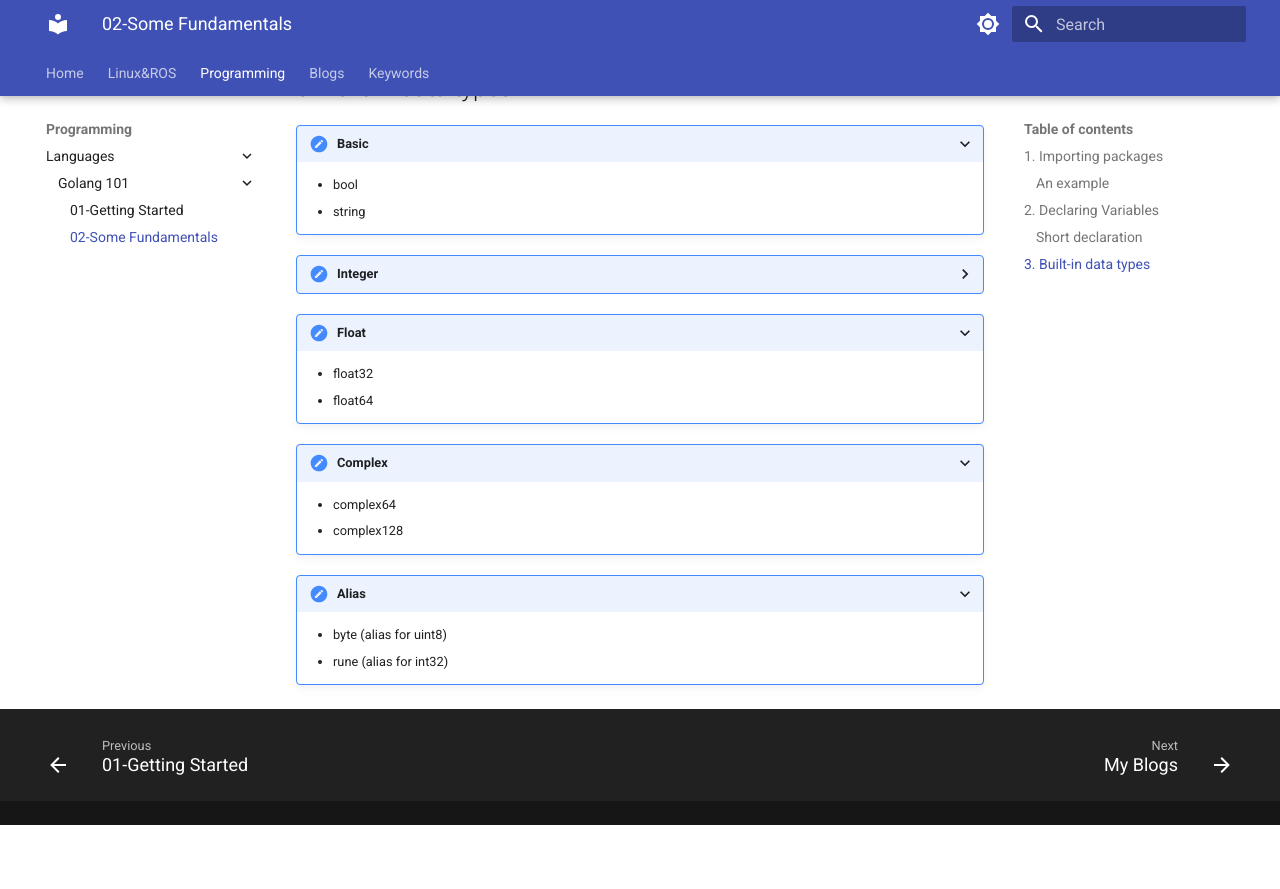
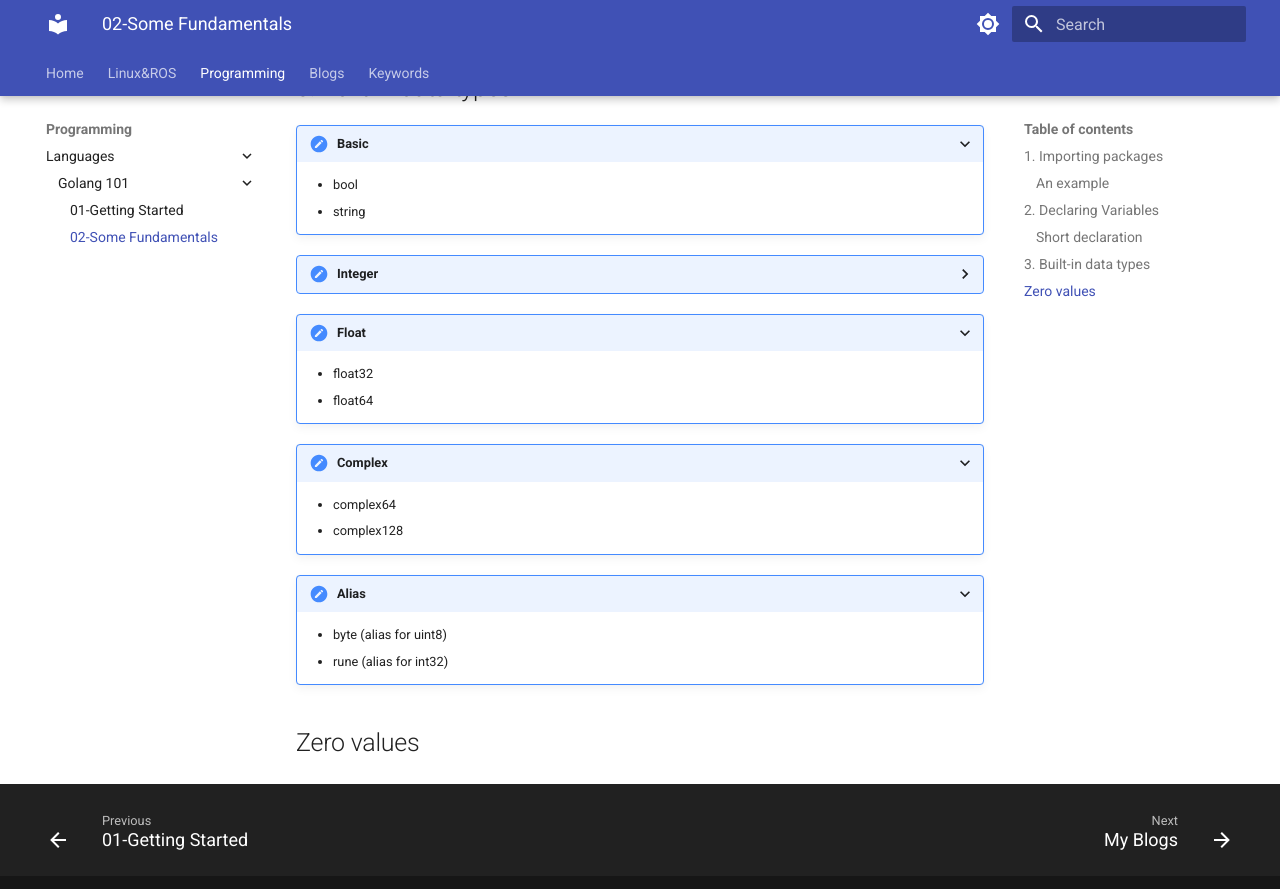
Before and after one commit to alohamujeeb/alohamujeeb.github.io, an MkDocs documentation site: the page built from docs/languages/golang/02-basics.md, in a window 1280 px wide and 900 px high, scrolled down 1526 px. Shown: the top 889 px of the window. Built offline with MkDocs 1.6.1 and Material for MkDocs 9.7.7, drawn with Linux system fonts in a browser that asks for light colours; before the commit the page ends 2351 px from its top, so only the background shows below that.

Commit message:
golang chapter added

```diff
--- a/docs/languages/golang/02-basics.md
+++ b/docs/languages/golang/02-basics.md
@@ -108,3 +108,5 @@ name := "Bob" // ❌ ERROR: no new variables on left side of :=
 ???+ Alias types
     - byte (alias for uint8)
     - rune (alias for int32)
+
+## Zero values
```
